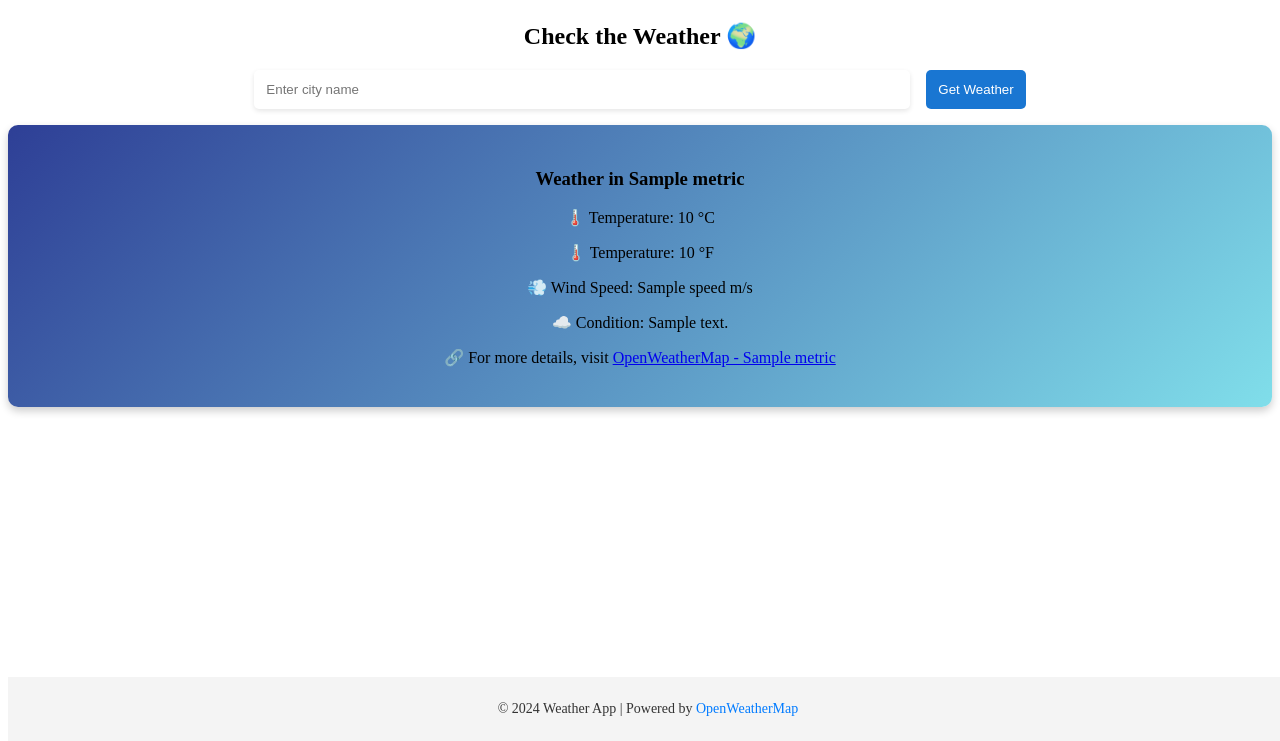
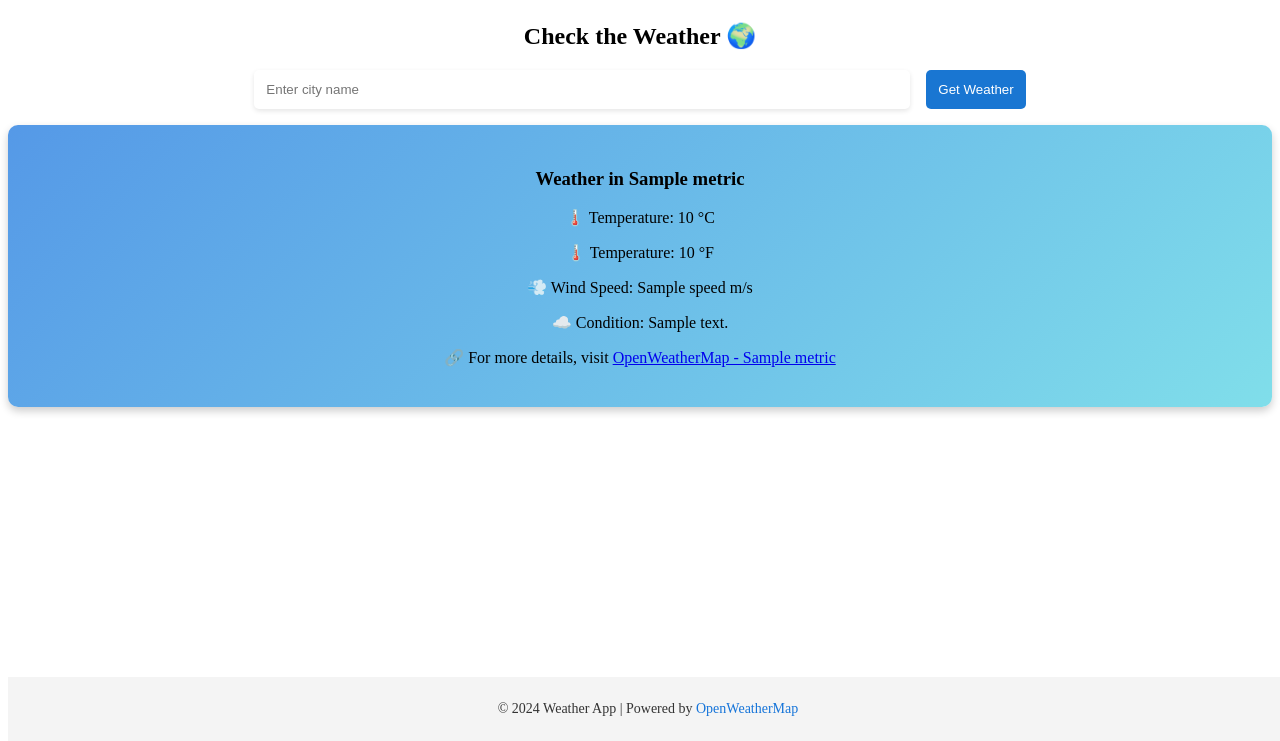
Before and after one commit to wafaa8719/wether-site, a Flask app: template templates/index.html in a window 1280 px wide. Shown: the part 59-800 px from the top of the page. Run offline with Flask 3, Linux system fonts and the light colour scheme; the template is opened without the code that fills it: most values are stand-ins (such as "Sample title", 1, 10 or a date in 2020).

Commit message:
color change

```diff
--- a/static/style.css
+++ b/static/style.css
@@ -3,11 +3,11 @@
     text-align: center;
 }
 .error {
-    color: red;
+    color: rgb(225, 12, 12);
     font-weight: bold;
 }
 .weather {
-    background: linear-gradient(135deg, #2e3f96, #80deea);
+    background: linear-gradient(135deg, #5599e7, #80deea);
     padding: 1.5rem;
     border-radius: 10px;
     box-shadow: 0 4px 8px rgba(0, 0, 0, 0.2);
@@ -54,7 +54,7 @@
 }
 
 footer a {
-    color: #007bff;
+    color: #1574d9;
     text-decoration: none;
 }
 
```
